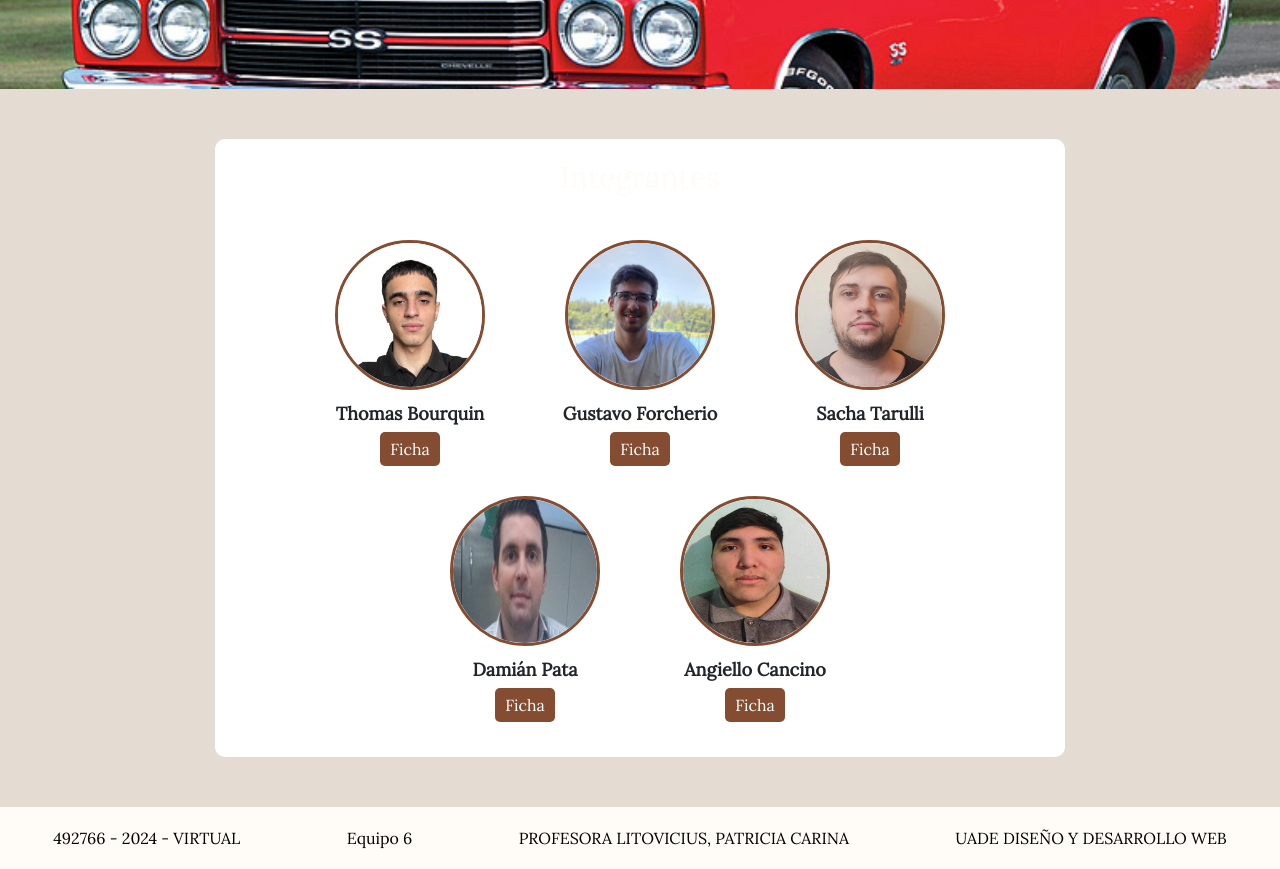
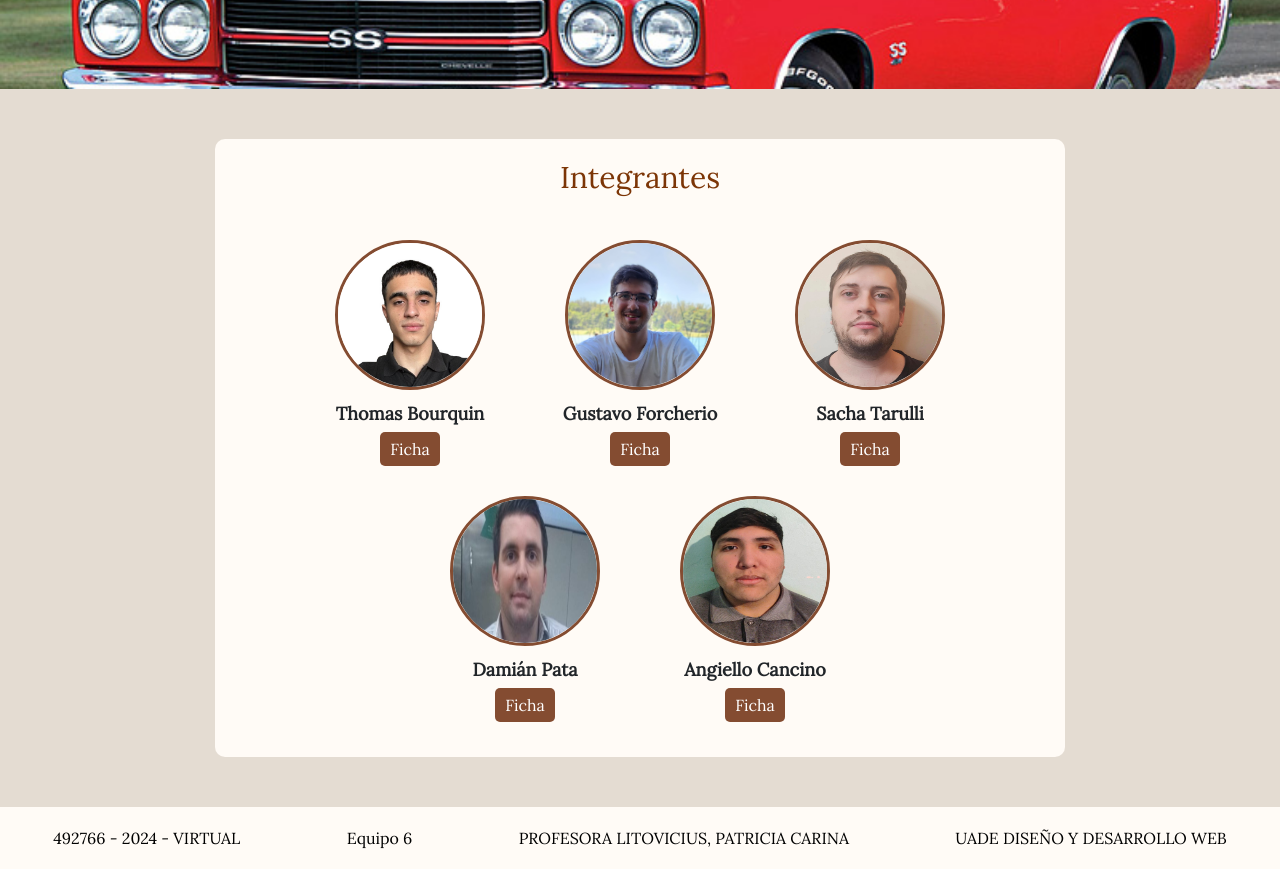
Before and after one commit to sachatarulli/ChevroletChevyCare, a plain HTML site: page integrantes.html in a window 1280 px wide. Shown: the part 360-1229 px from the top of the page. Drawn offline with nearby package versions, Linux system fonts and the light colour scheme.

Commit message:
Update stylesIntegrantes.css

```diff
--- a/css/stylesIntegrantes.css
+++ b/css/stylesIntegrantes.css
@@ -1,5 +1,5 @@
 .integrantes-container {
-    background-color: #fff;
+    background-color: #FFFBF6;
     padding: 20px;
     border-radius: 10px;
     margin:20px auto;
@@ -12,7 +12,7 @@
     display: flex;
     justify-content: center;
     font-size: 30px;
-    color: #FFFBF6;
+    color: #7C3506;
     margin-bottom: 30px;
 }
 
```
